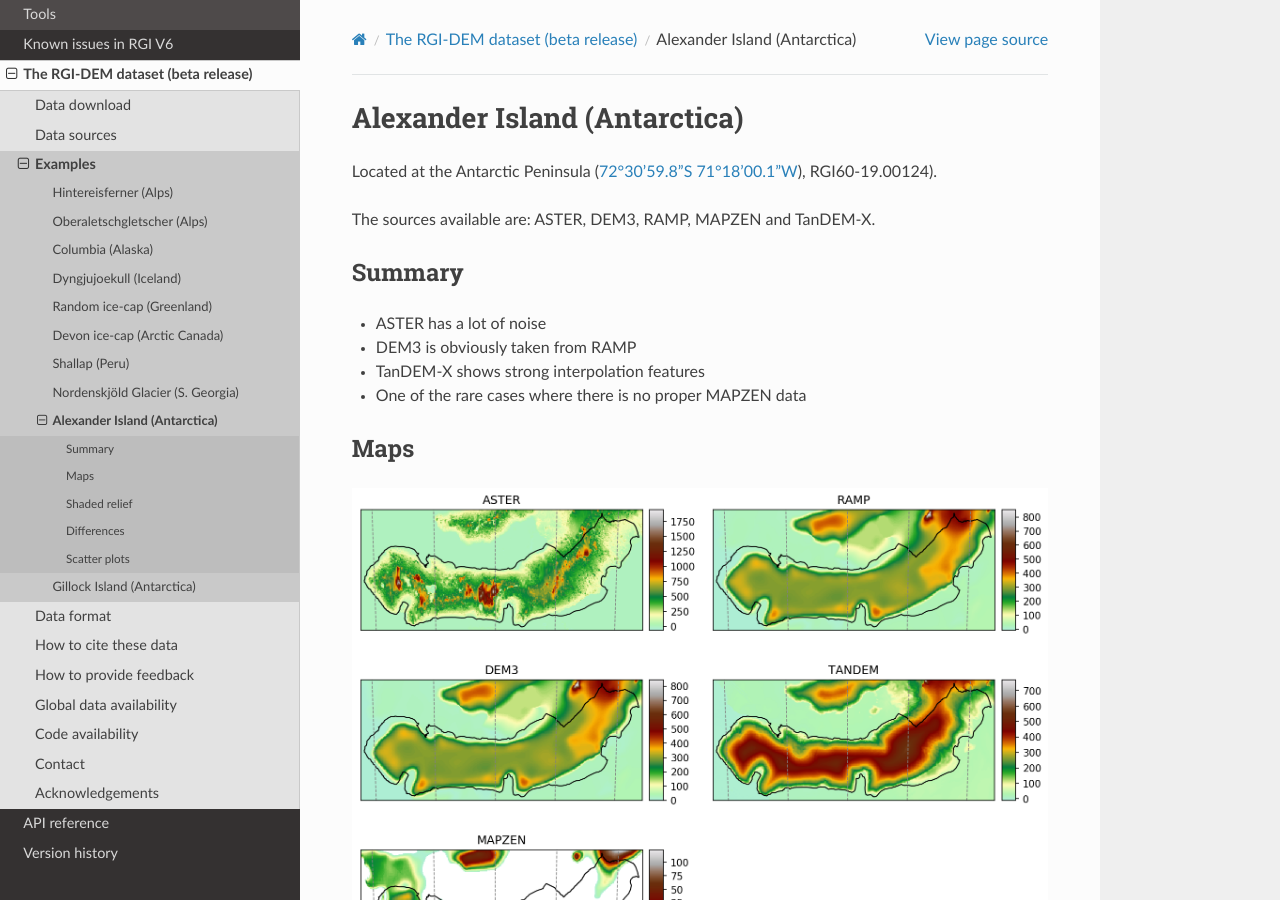
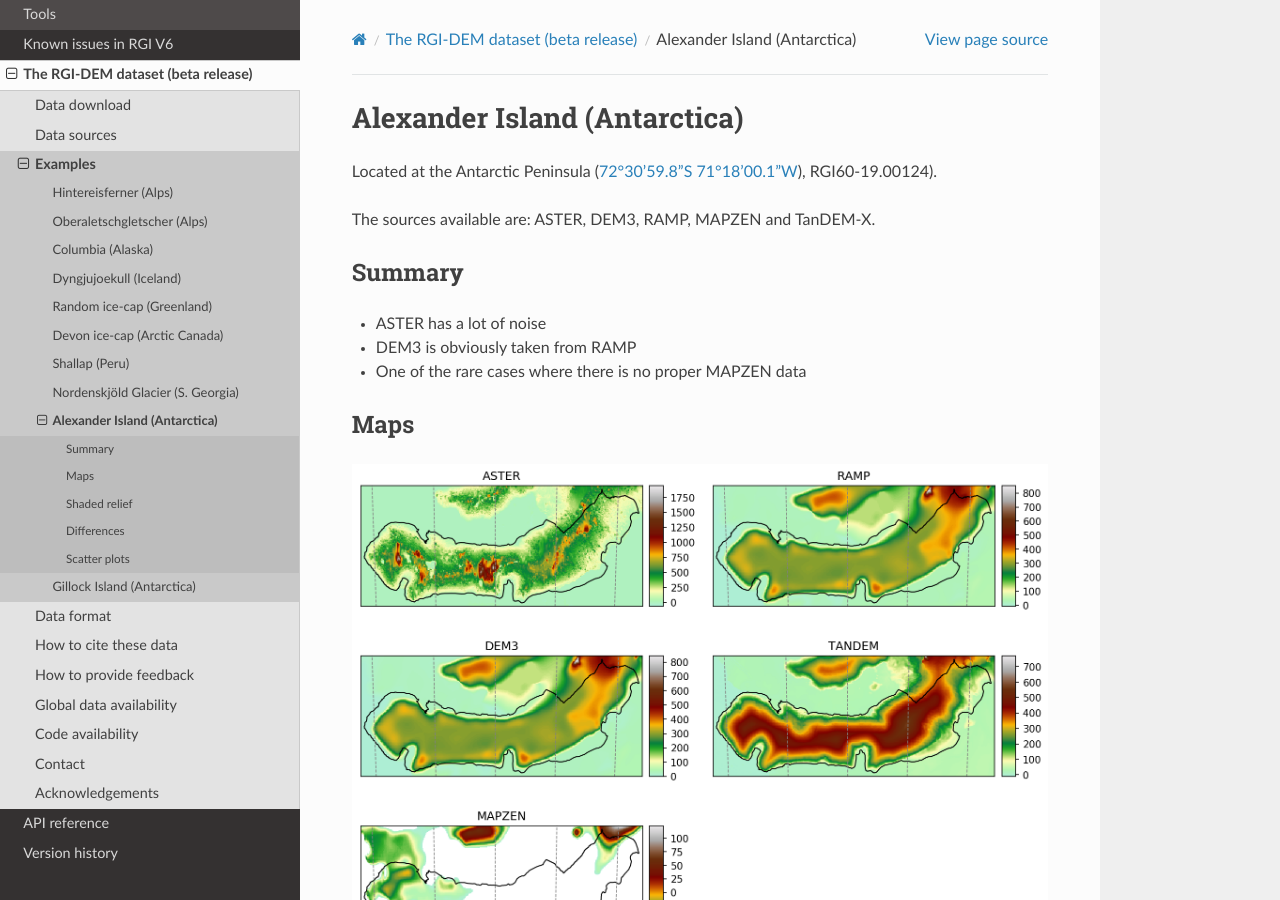
Before and after one commit to GLIMS-RGI/rgitools, a Sphinx documentation site: the page built from docs/dem_examples/alexander.rst, in a window 1280 px wide and 900 px high. Built offline with Sphinx 7.4.7 and the Read the Docs theme 2.0.0, drawn with Linux system fonts in a browser that asks for light colours; the version number could not be read and is left out.

Commit message:
some edits

```diff
--- a/docs/dem_examples/alexander.rst
+++ b/docs/dem_examples/alexander.rst
@@ -11,7 +11,6 @@ Summary
 
 - ASTER has a lot of noise
 - DEM3 is obviously taken from RAMP
-- TanDEM-X shows strong interpolation features
 - One of the rare cases where there is no proper MAPZEN data
 
 Maps
```
